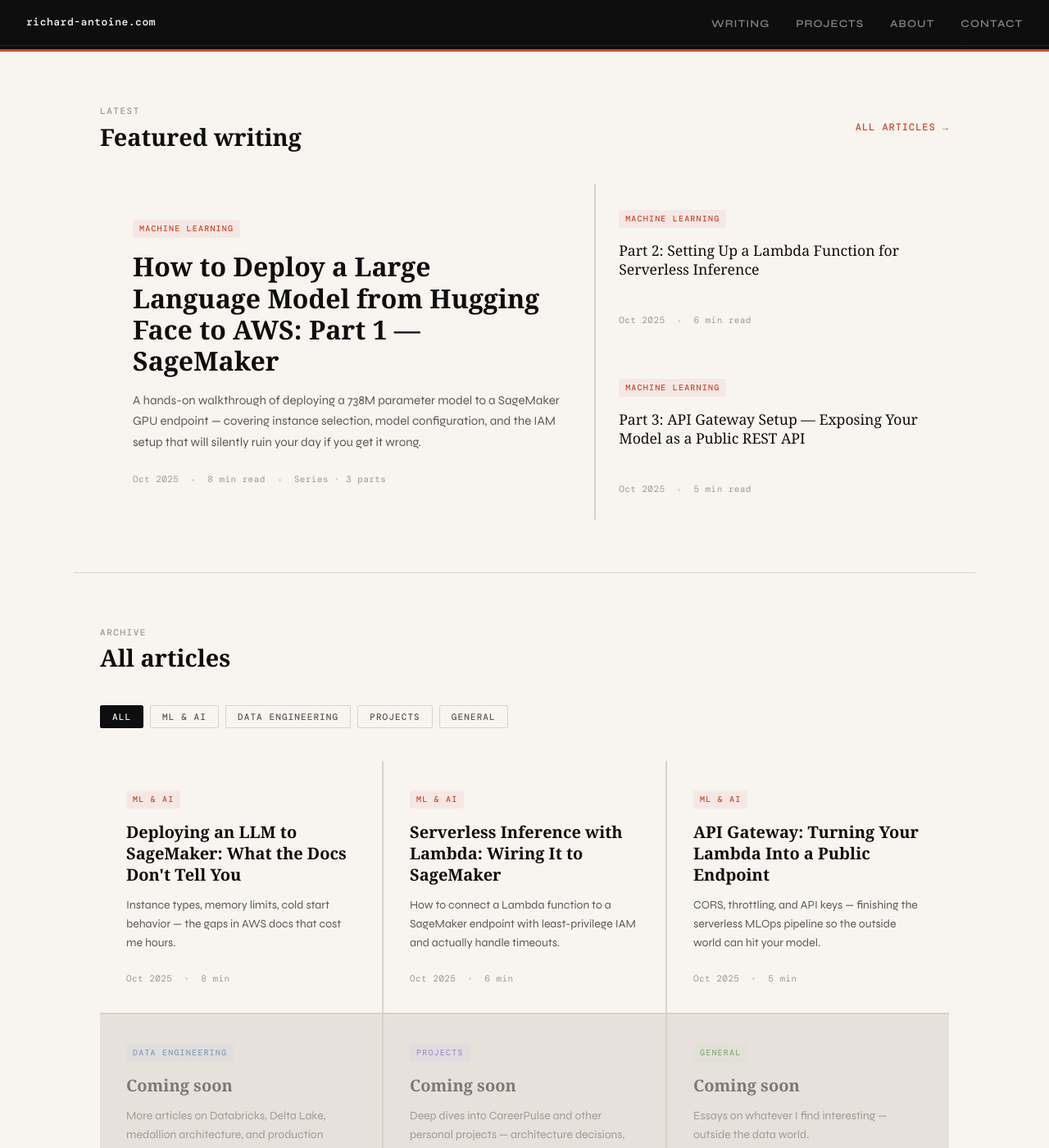
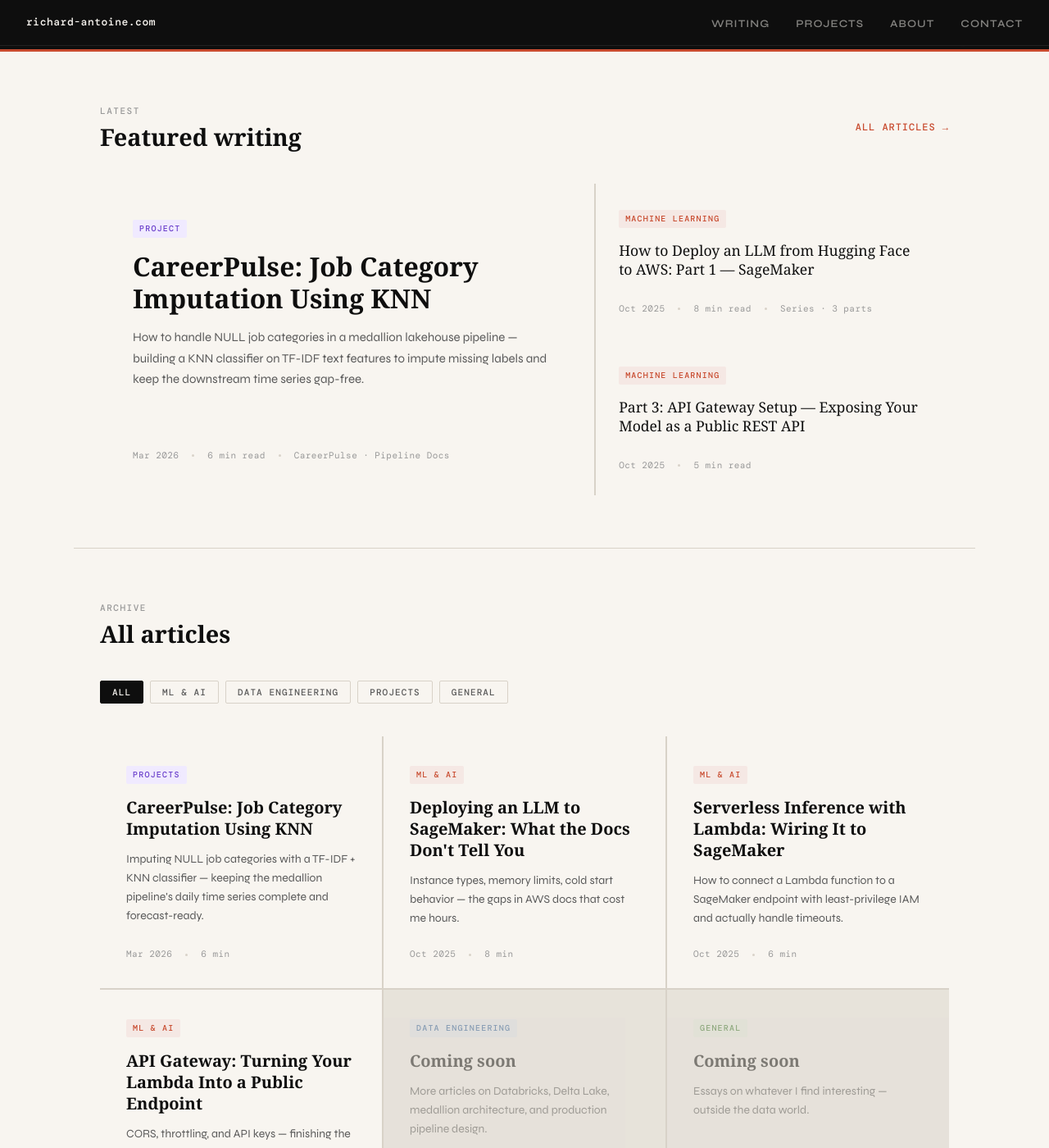
Before and after one commit to chumbucketleadcook/portfolio, a Jekyll site: the page index.html, which Jekyll copies as it is, in a window 1280 px wide and 1400 px high, scrolled down 538 px. Shown: the whole window at 82% size. Built offline with Jekyll 4.4.1, drawn with Linux system fonts in a browser that asks for light colours; some web fonts are replaced; some of the changed text lies outside the part shown.

Commit message:
added KNN article to front page

```diff
--- a/index.html
+++ b/index.html
@@ -230,25 +230,26 @@
     <a href="#all-articles" class="see-all">All articles →</a>
   </div>
   <div class="featured-grid fade-in">
+    <!-- NEW: KNN article is now the featured main -->
     <div class="featured-main">
       <div>
-        <span class="article-tag tag-ml">Machine Learning</span>
+        <span class="article-tag tag-project">Project</span>
         <h3 class="featured-main-title">
-          <a href="/part1_sagemaker_deployment_guide/">How to Deploy a Large Language Model from Hugging Face to AWS: Part 1 — SageMaker</a>
+          <a href="/CareerPulse_Category_Imputation_KNN/">CareerPulse: Job Category Imputation Using KNN</a>
         </h3>
-        <p class="article-excerpt">A hands-on walkthrough of deploying a 738M parameter model to a SageMaker GPU endpoint — covering instance selection, model configuration, and the IAM setup that will silently ruin your day if you get it wrong.</p>
+        <p class="article-excerpt">How to handle NULL job categories in a medallion lakehouse pipeline — building a KNN classifier on TF-IDF text features to impute missing labels and keep the downstream time series gap-free.</p>
       </div>
       <div class="article-meta">
-        <span>Oct 2025</span><span class="meta-dot"></span><span>8 min read</span><span class="meta-dot"></span><span>Series · 3 parts</span>
+        <span>Mar 2026</span><span class="meta-dot"></span><span>6 min read</span><span class="meta-dot"></span><span>CareerPulse · Pipeline Docs</span>
       </div>
     </div>
     <div class="featured-sidebar">
-      <a href="/part2_lambda_setup_guide/" class="featured-side-item">
+      <a href="/part1_sagemaker_deployment_guide/" class="featured-side-item">
         <div>
           <span class="article-tag tag-ml">Machine Learning</span>
-          <p class="side-title">Part 2: Setting Up a Lambda Function for Serverless Inference</p>
+          <p class="side-title">How to Deploy an LLM from Hugging Face to AWS: Part 1 — SageMaker</p>
         </div>
-        <div class="article-meta"><span>Oct 2025</span><span class="meta-dot"></span><span>6 min read</span></div>
+        <div class="article-meta"><span>Oct 2025</span><span class="meta-dot"></span><span>8 min read</span><span class="meta-dot"></span><span>Series · 3 parts</span></div>
       </a>
       <a href="/part3_api_gateway_setup_guide/" class="featured-side-item">
         <div>
@@ -277,7 +278,16 @@
     <button class="filter-btn" onclick="filterArticles('general', this)">General</button>
   </div>
   <div class="card-grid" id="article-grid">
-    <a href="/part1_sagemaker_deployment_guide/" class="article-card fade-in" data-cat="ml">
+    <!-- NEW: KNN article first (most recent) -->
+    <a href="/CareerPulse_Category_Imputation_KNN/" class="article-card fade-in" data-cat="project">
+      <div>
+        <span class="article-tag tag-project">Projects</span>
+        <h3 class="card-title">CareerPulse: Job Category Imputation Using KNN</h3>
+        <p class="card-excerpt">Imputing NULL job categories with a TF-IDF + KNN classifier — keeping the medallion pipeline's daily time series complete and forecast-ready.</p>
+      </div>
+      <div class="article-meta"><span>Mar 2026</span><span class="meta-dot"></span><span>6 min</span></div>
+    </a>
+    <a href="/part1_sagemaker_deployment_guide/" class="article-card fade-in" data-cat="ml" style="transition-delay:0.05s">
       <div>
         <span class="article-tag tag-ml">ML &amp; AI</span>
         <h3 class="card-title">Deploying an LLM to SageMaker: What the Docs Don't Tell You</h3>
@@ -285,7 +295,7 @@
       </div>
       <div class="article-meta"><span>Oct 2025</span><span class="meta-dot"></span><span>8 min</span></div>
     </a>
-    <a href="/part2_lambda_setup_guide/" class="article-card fade-in" data-cat="ml" style="transition-delay:0.05s">
+    <a href="/part2_lambda_setup_guide/" class="article-card fade-in" data-cat="ml" style="transition-delay:0.1s">
       <div>
         <span class="article-tag tag-ml">ML &amp; AI</span>
         <h3 class="card-title">Serverless Inference with Lambda: Wiring It to SageMaker</h3>
@@ -293,7 +303,7 @@
       </div>
       <div class="article-meta"><span>Oct 2025</span><span class="meta-dot"></span><span>6 min</span></div>
     </a>
-    <a href="/part3_api_gateway_setup_guide/" class="article-card fade-in" data-cat="ml" style="transition-delay:0.1s">
+    <a href="/part3_api_gateway_setup_guide/" class="article-card fade-in" data-cat="ml" style="transition-delay:0.15s">
       <div>
         <span class="article-tag tag-ml">ML &amp; AI</span>
         <h3 class="card-title">API Gateway: Turning Your Lambda Into a Public Endpoint</h3>
@@ -301,19 +311,11 @@
       </div>
       <div class="article-meta"><span>Oct 2025</span><span class="meta-dot"></span><span>5 min</span></div>
     </a>
-    <a href="#" class="article-card fade-in" data-cat="data" style="transition-delay:0.15s; opacity:0.45; pointer-events:none;">
+    <a href="#" class="article-card fade-in" data-cat="data" style="transition-delay:0.2s; opacity:0.45; pointer-events:none;">
       <div>
         <span class="article-tag tag-data">Data Engineering</span>
         <h3 class="card-title">Coming soon</h3>
         <p class="card-excerpt">More articles on Databricks, Delta Lake, medallion architecture, and production pipeline design.</p>
-      </div>
-      <div class="article-meta"><span>Coming soon</span></div>
-    </a>
-    <a href="#" class="article-card fade-in" data-cat="project" style="transition-delay:0.2s; opacity:0.45; pointer-events:none;">
-      <div>
-        <span class="article-tag tag-project">Projects</span>
-        <h3 class="card-title">Coming soon</h3>
-        <p class="card-excerpt">Deep dives into CareerPulse and other personal projects — architecture decisions, failures, and what I learned.</p>
       </div>
       <div class="article-meta"><span>Coming soon</span></div>
     </a>
@@ -337,7 +339,7 @@
     </div>
   </div>
   <div class="card-grid">
-    <a href="#" class="article-card fade-in">
+    <a href="/CareerPulse_Category_Imputation_KNN/" class="article-card fade-in">
       <div>
         <span class="article-tag tag-project">Project</span>
         <h3 class="card-title">CareerPulse</h3>
```
